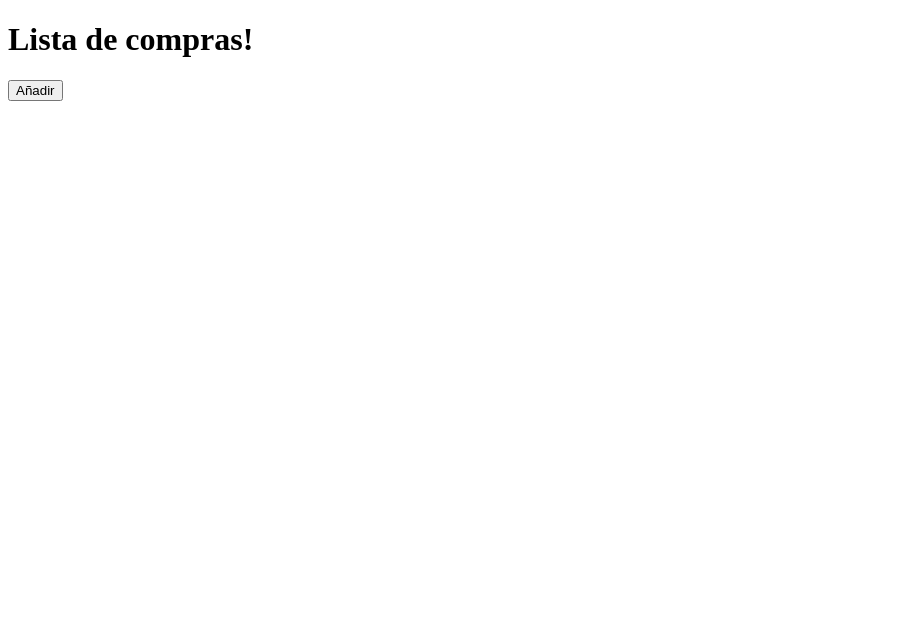
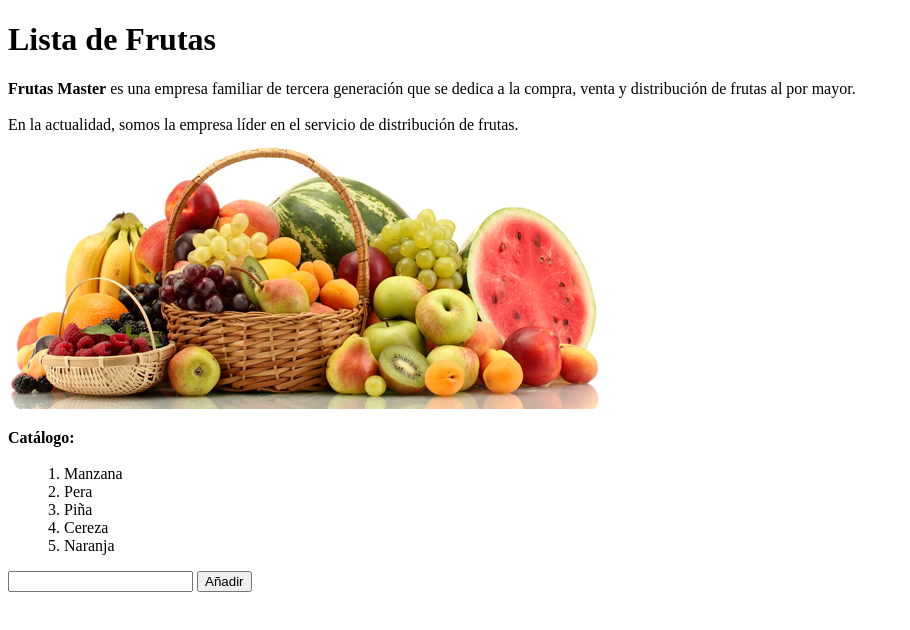
Before and after one commit to MelissaIreth/lista-frutas, a plain HTML site: page index.html in a window 1280 px wide. Shown: the whole page, without its empty margins (0-910 px from the left). Drawn offline with Linux system fonts and the light colour scheme.

Commit message:
Final de lista de frutas con foto

```diff
--- a/assets/js/javascript.js
+++ b/assets/js/javascript.js
@@ -1 +1 @@
-este es el js
+alert("Hola mundo");
--- a/index.html
+++ b/index.html
@@ -5,8 +5,24 @@
   <title>Lista de Frutas</title>
 </head>
 <body>
-      <h1>Lista de compras!</h1>
+      <h1>Lista de Frutas</h1>
+      <h><b>Frutas Master</b> es una empresa familiar de tercera generación que se dedica a la compra, venta y distribución de frutas al por mayor.<br><br>
+      En la actualidad, somos la empresa líder en el servicio de distribución de frutas.
+      </h><br>
+      <img src="imagen/Canasta-de-frutas.png"><br>
+      <dl>
+      <dt>
+      <h><b>Catálogo:</b><br><br>
+      <dd>
+      <h>1. Manzana</h><br>
+         2. Pera<br>
+         3. Piña<br>
+         4. Cereza<br>
+         5. Naranja
+         </dd>
+      </dl>
+      <input type="text" name_="fruta">
       <button id="nuevacompra" type="button" name="button">Añadir</button>
-<script src="javascript.js"></script>
+<script src="assets/js/javascript.js"></script>
 </body>
 </html>
```
Also changed, not shown: imagen/Canasta-de-frutas.png (added), 1 other file.
